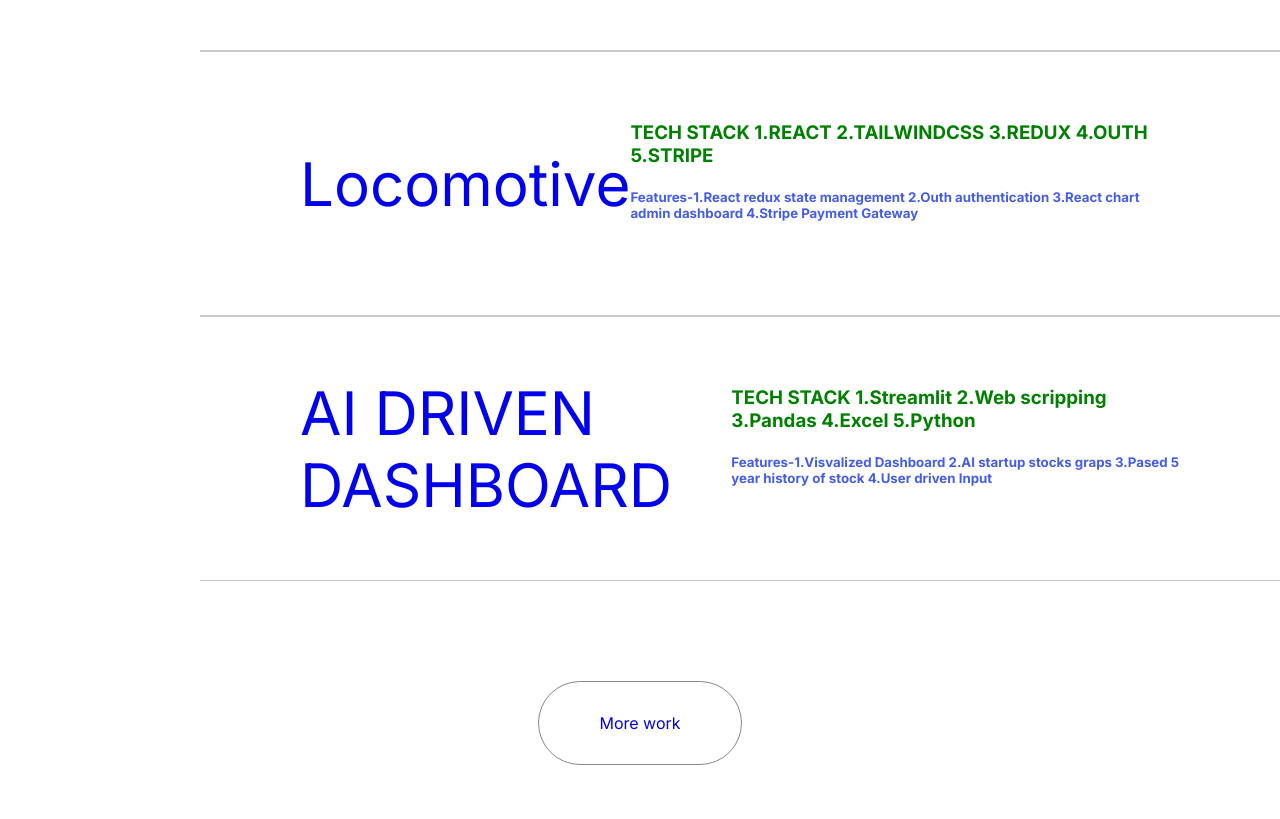
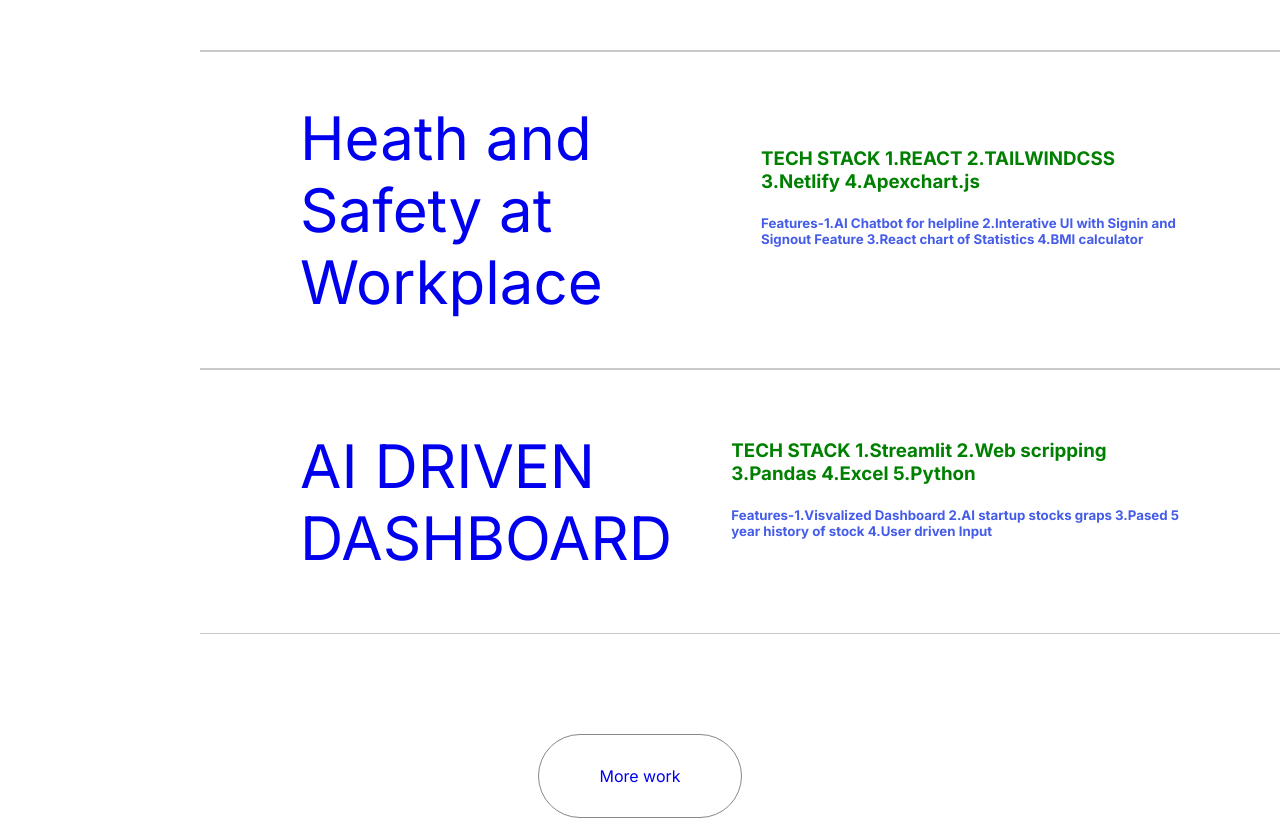
Before and after one commit to Madhyam123/Final_Nextjs_Potfolio_Website, a Next.js app: page / in a window 1280 px wide. Shown: the part 2050-2869 px from the top of the page. Built offline with nearby package versions, Linux system fonts and the light colour scheme.

Commit message:
Update index.jsx

```diff
--- a/src/components/Projects/index.jsx
+++ b/src/components/Projects/index.jsx
@@ -27,19 +27,19 @@
     href:"https://madhyammachine.netlify.app/"
   },
   {
-    title: "Locomotive",
-    src: "locomotive.png",
-    stack: "TECH STACK 1.REACT 2.TAILWINDCSS 3.REDUX 4.OUTH 5.STRIPE",
-    Feature:"Features-1.React redux state management 2.Outh authentication 3.React chart admin dashboard 4.Stripe Payment Gateway",
-    color: "#EFE8D3",
-    href:"https://madhyamecommercesite.netlify.app/"
+    title: "Heath and Safety at Workplace",
+    src: "safety.png",
+    stack: "TECH STACK 1.REACT 2.TAILWINDCSS 3.Netlify 4.Apexchart.js ",
+    Feature:"Features-1.AI Chatbot for helpline 2.Interative UI with Signin and Signout Feature 3.React chart of Statistics 4.BMI calculator",
+    color: "#3D85C6",
+    href:"https://roaring-swan-3293ca.netlify.app/"
   },
   {
     title: "AI DRIVEN DASHBOARD",
-    src: "datahack.png",
+    src: "ai_dashboard.png",
     stack: "TECH STACK 1.Streamlit 2.Web scripping 3.Pandas 4.Excel 5.Python",
     Feature:"Features-1.Visvalized Dashboard 2.AI startup stocks graps 3.Pased 5 year history of stock 4.User driven Input",
-    color: "#0FCAB6",
+    color: "#F08080",
     href:"https://ai-startups.streamlit.app/"
 
   },
```
